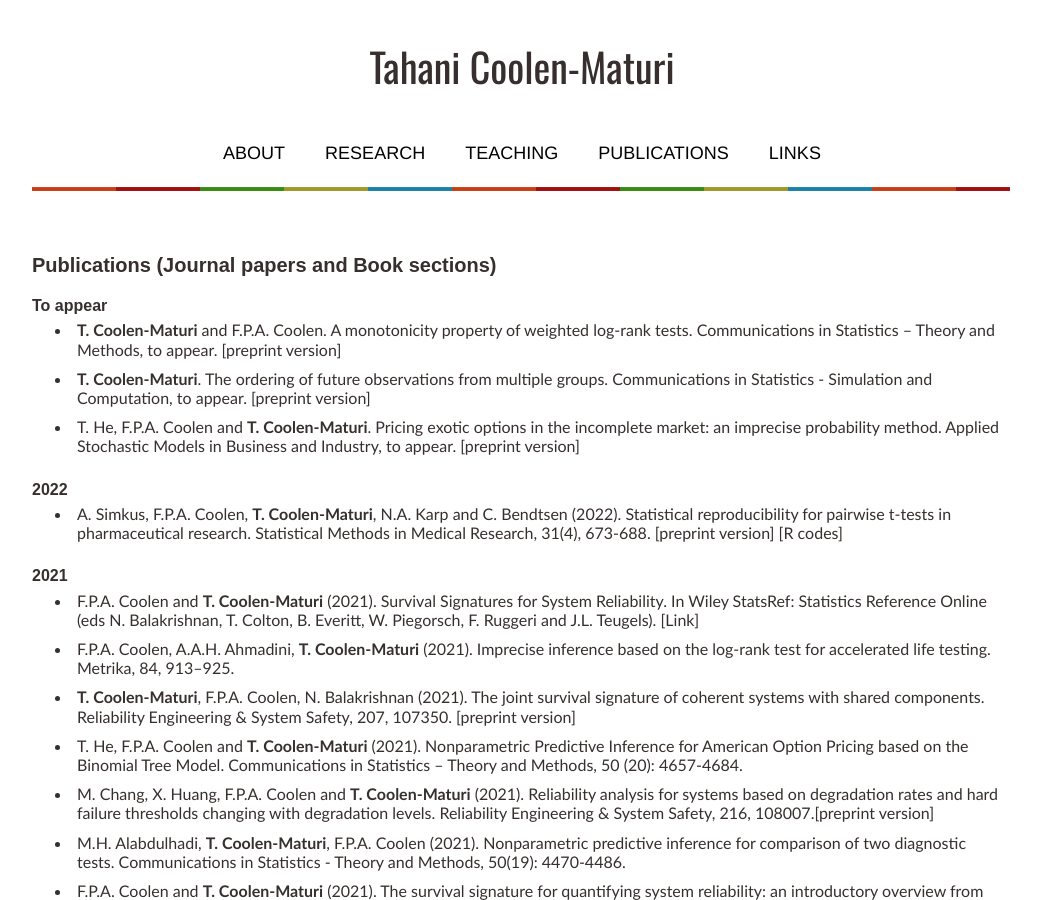
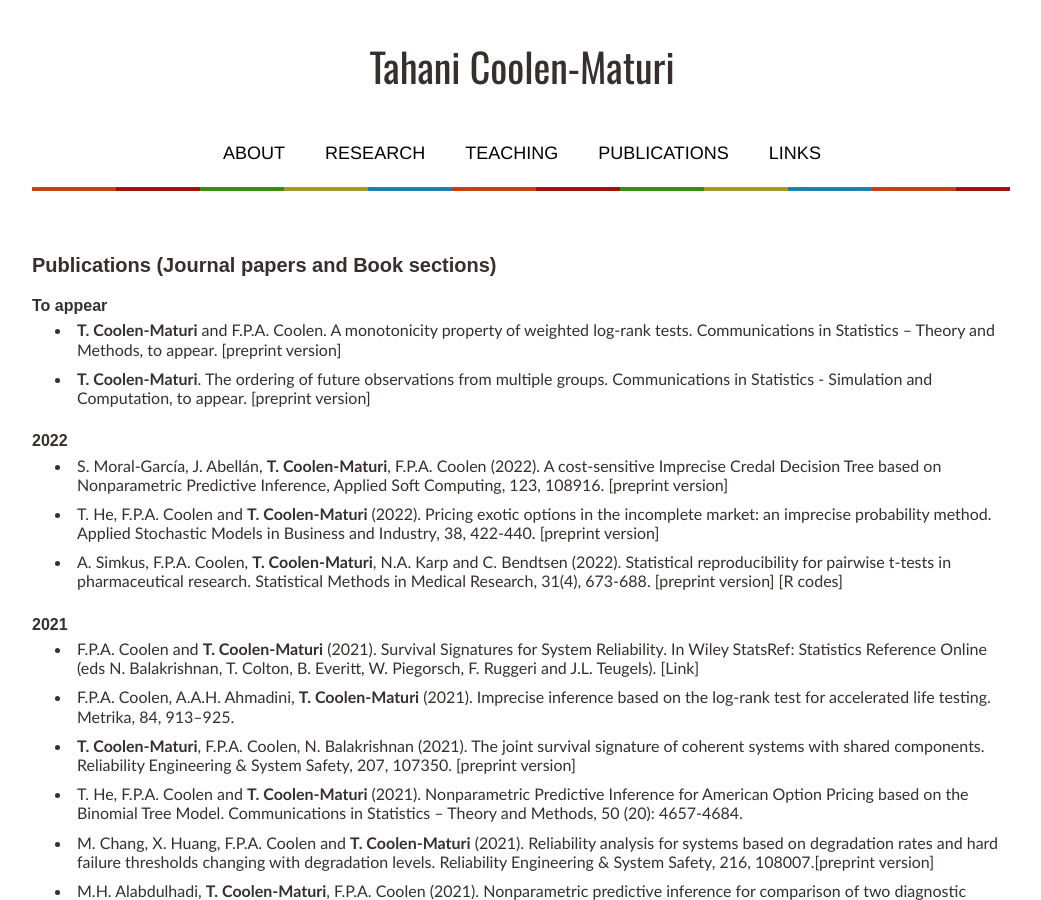
Before and after one commit to tmaturi/tahanimaturi, a Jekyll site: the page built from publications.md, in a window 1280 px wide and 900 px high. Shown: the whole window, without its empty margins (119-1160 px from the left). Built offline with Jekyll 4.4.1, drawn with Linux system fonts in a browser that asks for light colours; our own code applies the rules of GitHub Pages for plain Markdown files.

Commit message:
Update publications.md

```diff
--- a/publications.md
+++ b/publications.md
@@ -14,13 +14,19 @@ title: Publications
 
 - **T. Coolen-Maturi** and F.P.A. Coolen. A  monotonicity property of weighted log-rank tests.   Communications in Statistics – Theory and Methods, to appear. [[preprint version](pdfs/Logrank-ComStats-rev-20210507-Final.pdf){:target="_blank"}]
 - **T. Coolen-Maturi**.  The ordering of future observations from multiple groups. Communications in Statistics - Simulation and Computation, to appear. [[preprint version](pdfs/ordered_future_Sep2020rev.pdf){:target="_blank"}]
-- T. He, F.P.A. Coolen and **T. Coolen-Maturi**. Pricing exotic options in the incomplete market: an imprecise probability method. Applied Stochastic Models in Business and Industry, to appear. [[preprint version](pdfs/NPI-for-exotic-options-ASMBI.pdf){:target="_blank"}]
+
 
 
 
  <br>
 
 ### 2022
+- S. Moral-García, J. Abellán, **T. Coolen-Maturi**, F.P.A. Coolen (2022).
+A cost-sensitive Imprecise Credal Decision Tree based on Nonparametric Predictive Inference,
+Applied Soft Computing, 123, 108916. [[preprint version](pdfs/Serafin-manuscript-2022-accepted.pdf){:target="_blank"}]
+
+- T. He, F.P.A. Coolen and **T. Coolen-Maturi** (2022). Pricing exotic options in the incomplete market: an imprecise probability method. Applied Stochastic Models in Business and Industry, 38, 422-440. [[preprint version](pdfs/NPI-for-exotic-options-ASMBI.pdf){:target="_blank"}]
+
 - A. Simkus, F.P.A. Coolen, **T. Coolen-Maturi**, N.A. Karp
 and C. Bendtsen (2022). Statistical reproducibility for pairwise t-tests in
 pharmaceutical research. Statistical Methods in Medical Research, 31(4), 673-688. [[preprint version](pdfs/article_reproducibility-210726.pdf){:target="_blank"}] [[R codes](rcodes/Rcodes-SMMR-May-2021.zip)]
```
